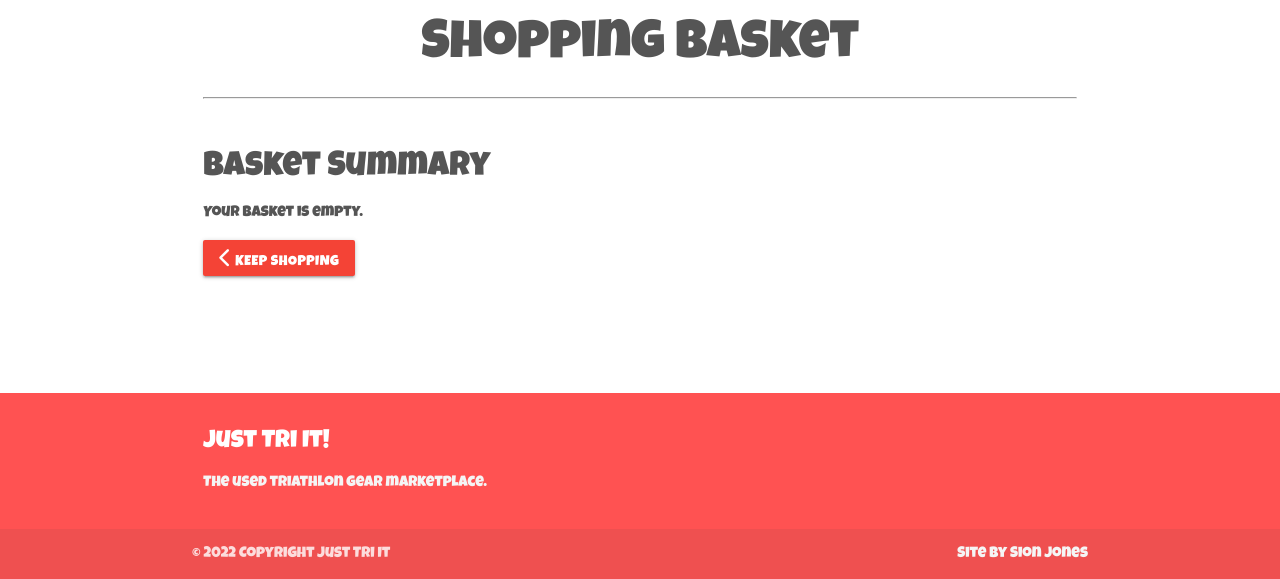
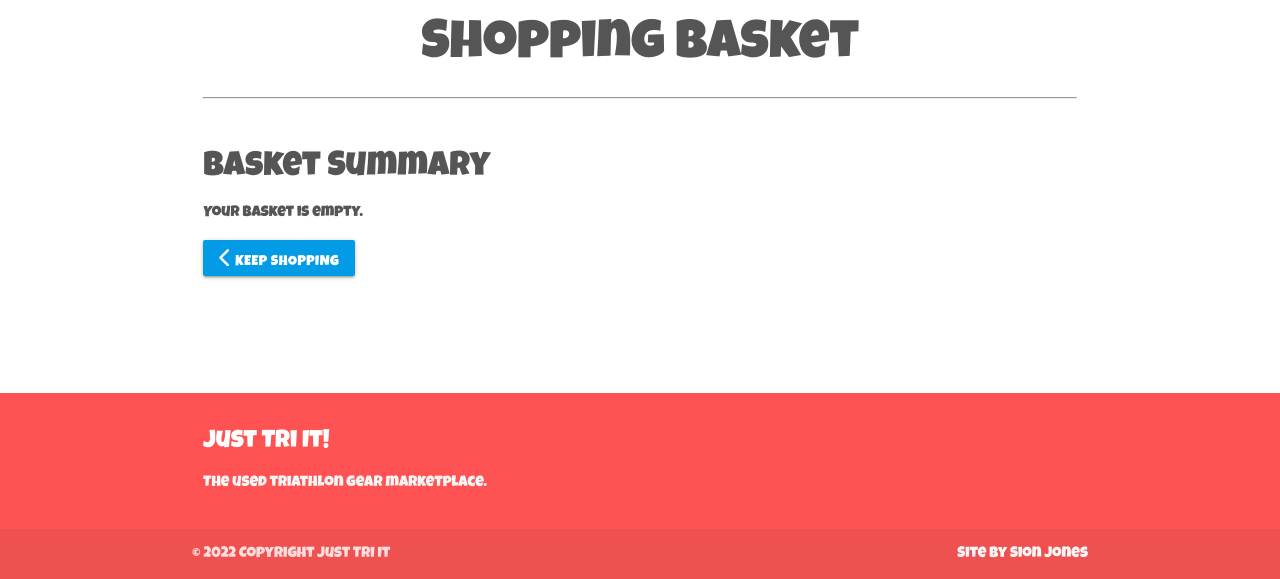
Before and after one commit to Code-Institute-Submissions/sniclasj-just-tri-it_JanResub, a Django app: page /basket/ in a window 1280 px wide. Shown: the part 221-800 px from the top of the page. Run offline with Django 3.2, Linux system fonts and the light colour scheme; some libraries are stand-ins or nearby versions.

Commit message:
Remove redundnat bootstrap classes and update button styles

```diff
--- a/basket/templates/basket/basket.html
+++ b/basket/templates/basket/basket.html
@@ -78,19 +78,19 @@
 
     <div class="row">
         <div class="col s12 center-align">
-            <a href="{% url 'checkout' %}" class="btn pink"> Go to Checkout </a>
+            <a href="{% url 'checkout' %}" class="btn light-blue darken-1"> Go to Checkout </a>
             {% if free_delivery_delta > 0 %}
             <p class="red-text">
                 You could get free delivery by spending just <strong>£{{ free_delivery_delta }}</strong> more!
             </p>
             {% endif %}
             {% else %}
-            <p class="lead mb-5">Your basket is empty.</p>
-            <a href="{% url 'listings' %}" class="btn red">
+            <p>Your basket is empty.</p>
+            <a href="{% url 'listings' %}" class="btn light-blue darken-1">
                 <span class="icon">
                     <i class="fas fa-chevron-left"></i>
                 </span>
-                <span class="text-uppercase">Keep Shopping</span>
+                <span>Keep Shopping</span>
             </a>
         </div>
     </div>
```
